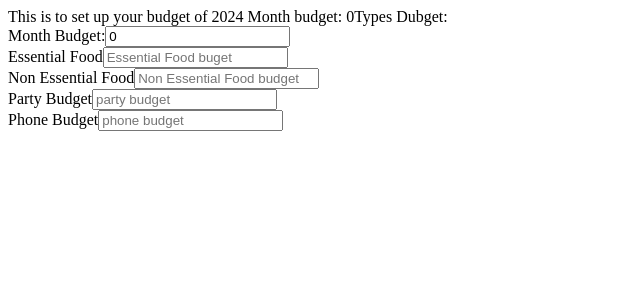
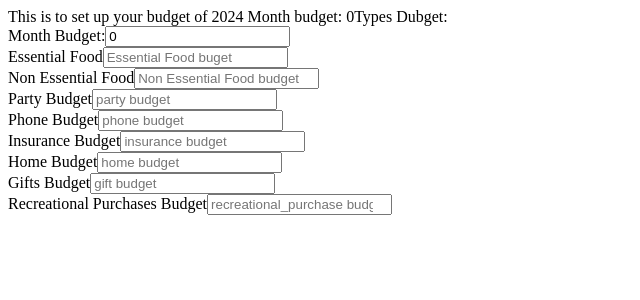
Before and after one commit to ttamalito/expenses_frontend, a React (Create React App) app: page /setUp in a window 1280 px wide. Shown: the top 300 px of the page, without its empty margins (0-640 px from the left). Built offline with nearby package versions, Linux system fonts and the light colour scheme; no server answers.

Commit message:
add more fields to the form

```diff
--- a/src/SetUp.js
+++ b/src/SetUp.js
@@ -27,6 +27,23 @@ export default function SetUp() {
         <label htmlFor="phone">Phone Budget</label>
         <input type="number" placeholder={'phone budget'} value={typesBudget.phone}
         id={'phone'} name={'phone'}/>
+        <br/>
+        <label htmlFor="insurance">Insurance Budget</label>
+        <input type="number" placeholder={'insurance budget'} value={typesBudget.insurance}
+        id={'insurance'} name={'insurance'}/>
+        <br/>
+        <label htmlFor="home">Home Budget</label>
+        <input type="number" placeholder={'home budget'} value={typesBudget.home}
+        id={'home'} name={'home'}/>
+        <br/>
+        <label htmlFor="gift">Gifts Budget</label>
+        <input type="number" placeholder={'gift budget'} value={typesBudget.gift}
+        id={'gift'} name={'gift'}/>
+        <br/>
+        <label htmlFor="recreational_purchase">Recreational Purchases Budget</label>
+        <input type="number" placeholder={'recreational_purchase budget'}
+        value={typesBudget.recreational_purchase}
+        id={'recreational_purchase'} name={'recreational_purchase'}/>
         <br/>
 
     </form>;
```
